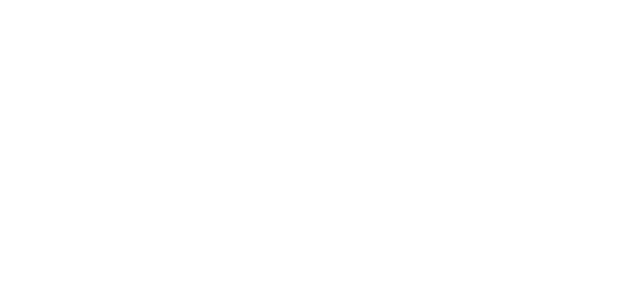
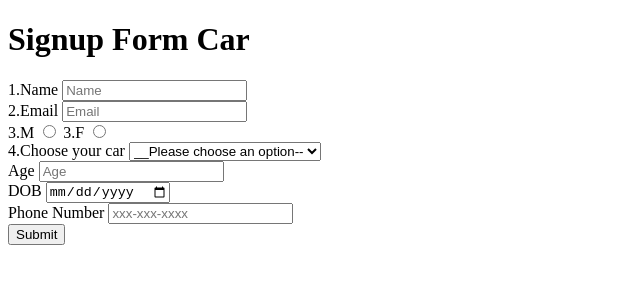
Before and after one commit to acciojob/signup-form-car-komalnimje1999, a website: page main.html in a window 1280 px wide. Shown: the whole page, without its empty margins (0-640 px from the left). Drawn offline with Linux system fonts and the light colour scheme.

Commit message:
created a submission

```diff
--- a/main.html
+++ b/main.html
@@ -7,6 +7,48 @@
 </head>
 
 <body>
+
+	<h1>Signup Form Car</h1>
+	<form id="my-form" method = "POST">
+		<div>
+			<label for="name">1.Name</label>
+			<input type="text" id="name" Placeholder = "Name" required>
+		</div>
+		<div>
+			<label for="email">2.Email</label>
+			<input type="Email" id="email" Placeholder ="Email" required>
+		</div>
+		<div>
+			<label for="gender_m">3.M</label>
+			<input type="Radio" id="gender_m" name ="gender" required>
+			<label for="gender_f">3.F</label>
+			<input type="Radio" id="gender_f" name ="gender" required>
+		</div>
+		<div>
+			<label for="cars" >4.Choose your car </label>
+			<select name="cars" id="cars" required>
+				<option value="disabled Selected">__Please choose an option--</option>
+				<option>BMW</option>
+				<option>Audi</option>
+			    <option>Tata </option>
+			</select>
+		</div>
+		<div>
+			<label for="age">Age</label>
+			<input type="Number" id="age" placeholder="Age" required>
+		</div>
+		<div>
+			<label for="dob">DOB</label>
+			<input type="Date" id="dob" required>
+		</div>
+		<div>
+			<label for="tel">Phone Number</label>
+			<input type="Tel" id="tel" Placeholder="xxx-xxx-xxxx">
+		</div>
+		<div>
+			<button type="Submit">Submit</button>
+		</div>
+	</form>
 	<!-- the entire body must be written by student -->
     <script type="text/javascript" src="./script.js">
 </script>
```
